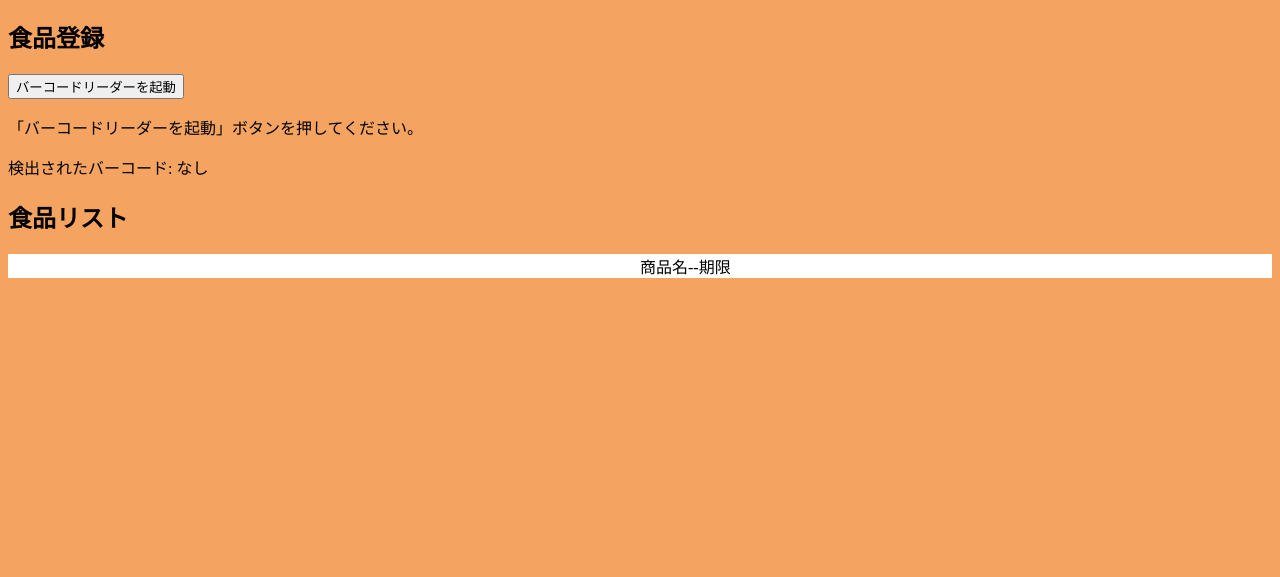
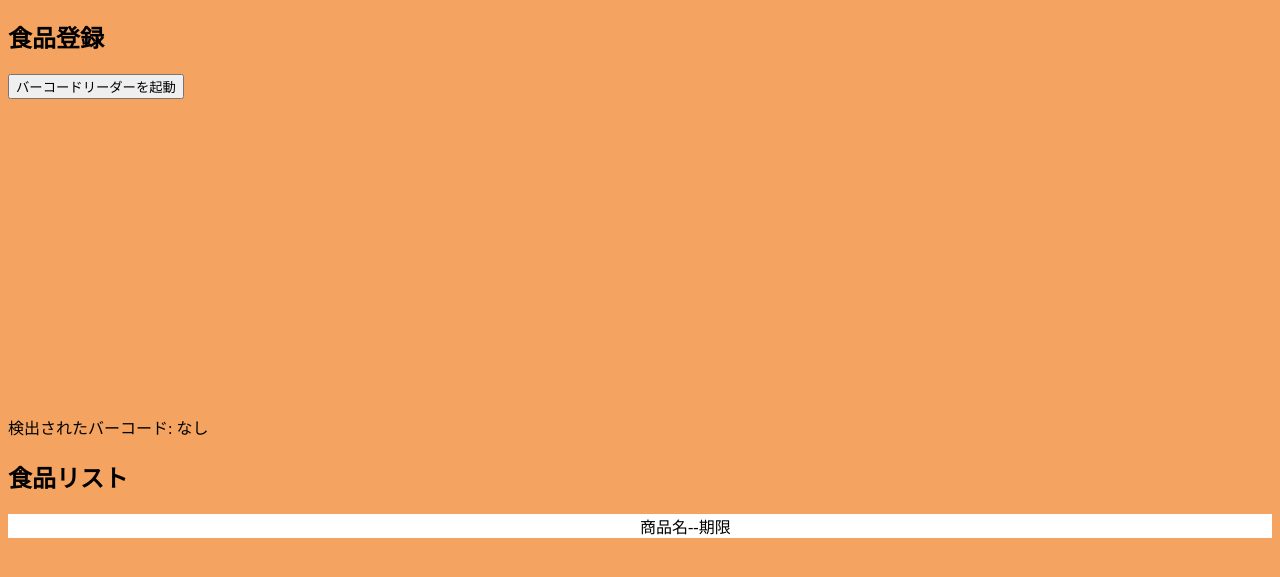
Before and after one commit to RK216-lab/delimate, a plain HTML site: page scan.html in a window 1280 px wide. Shown: the part 61-638 px from the top of the page. Drawn offline with Linux system fonts and the light colour scheme; a web font is replaced by a local one.

Commit message:
Update scan.html

```diff
--- a/scan.html
+++ b/scan.html
@@ -14,8 +14,8 @@
         <h1>Delimate</h1>
         <h2 id="midashi">食品登録</h2>
         <button id="toCode" onclick="QuaggaJS()">バーコードリーダーを起動</button>
-        <div id="container"></div>
-        <p id="process">「バーコードリーダーを起動」ボタンを押してください。</p>
+        <div id="container" style="width:100%; height:300px;"></div>
+        <p id="process"></p>
         <p id="result">検出されたバーコード: なし</p>
 
         <h2 id="midashi">食品リスト</h2>
```
